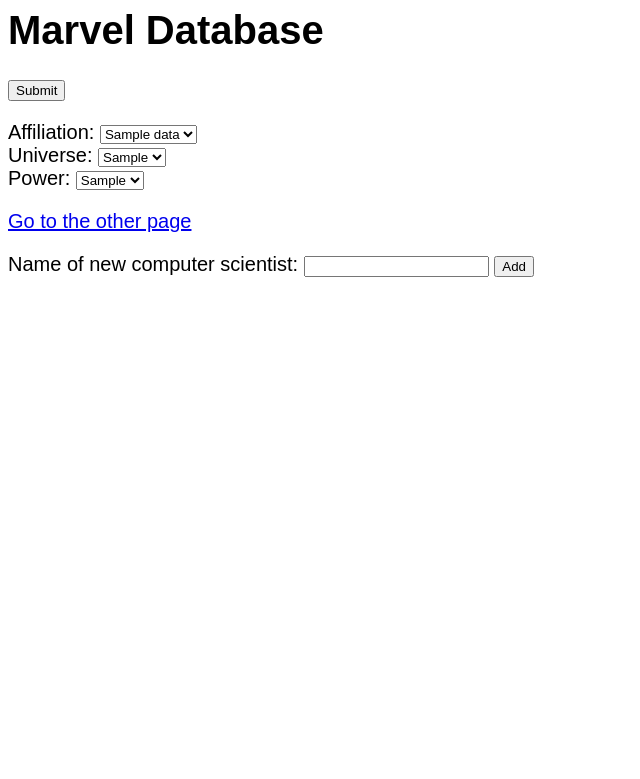
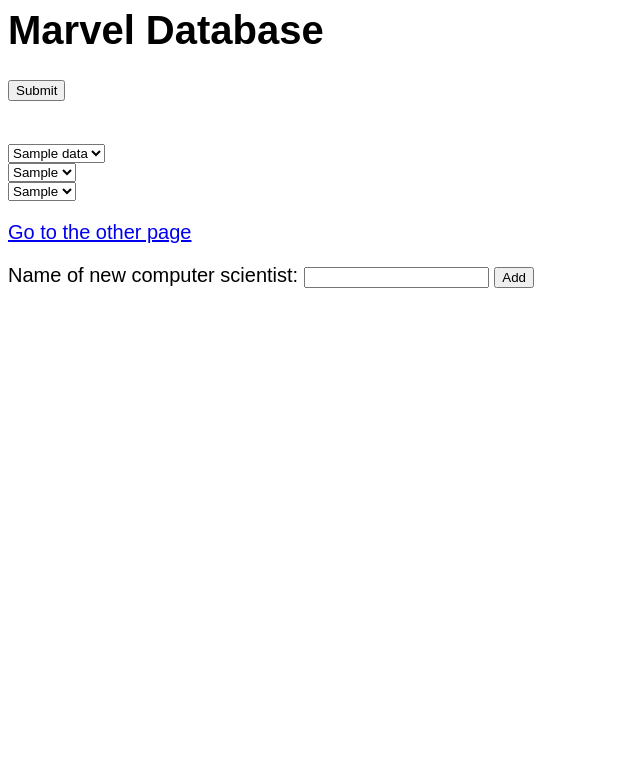
Before and after one commit to breanatate/MarvelDB, a Flask app: template templates/index.html in a window 1280 px wide. Shown: the top 779 px of the page, without its empty margins (0-640 px from the left). Run offline with Flask 2, Linux system fonts and the light colour scheme; the template is opened without the code that fills it: most values are stand-ins (such as "Sample title", 1, 10 or a date in 2020); parts of the project's set-up code (start-up, migrations or seed data) failed here and were passed over.

Commit message:
powers testing

```diff
--- a/server.py
+++ b/server.py
@@ -118,6 +118,12 @@
   for result in cursor:
     anames.append(result['aname'])  # can also be accessed using result[0]
   cursor.close()
+
+  cursor = g.conn.execute("SELECT powname FROM powers")
+  powers= []
+  for result in cursor:
+    powers.append(result['powname'])  # can also be accessed using result[0]
+  cursor.close()
   #universes
   cursor = g.conn.execute("SELECT uid FROM universes")
   unis= []
@@ -125,11 +131,7 @@
     unis.append(result['uid'])  # can also be accessed using result[0]
   cursor.close()
   #powers
-  cursor = g.conn.execute("SELECT powname FROM powers")
-  powers= []
-  for result in cursor:
-    powers.append(result['powname'])  # can also be accessed using result[0]
-  cursor.close()
+
 
 
   #
@@ -160,7 +162,7 @@
   #
   context = dict(data = anames)
   context = dict(data2 = unis)
-  context = dict(data3 = powers )
+  context = dict(data3 = powers)
 
 
 
--- a/templates/index.html
+++ b/templates/index.html
@@ -12,21 +12,24 @@
   <form action= "another" id = "selection">
     <input type="submit" value="Submit">
   </form>
-    Affiliation:  <select name= "affiliations" form = "selection">
+  <br>
+   <select name= "affiliations" form = "selection">
       {% for n in data %}
       <option value="{{n}}">{{n}}</option>
       {% endfor %}
-                  </select><br>
-     Universe:      <select name="universes" form = "selection">
+  </select>
+  <br>
+  <select name="universes" form = "selection">
     {% for n in data2 %}
     <option value="{{n}}">{{n}}</option>
     {% endfor %}
-                  </select><br>
-      Power:      <select name="powers" form = "selection">
+  </select>
+  <br>
+  <select name="powers" form = "selection">
       {% for n in data3 %}
       <option value="{{n}}">{{n}}</option>
       {% endfor %}
-                  </select><br>
+  </select>
 
 
 
```
Lines whose indentation alone changed are shown as unchanged.
